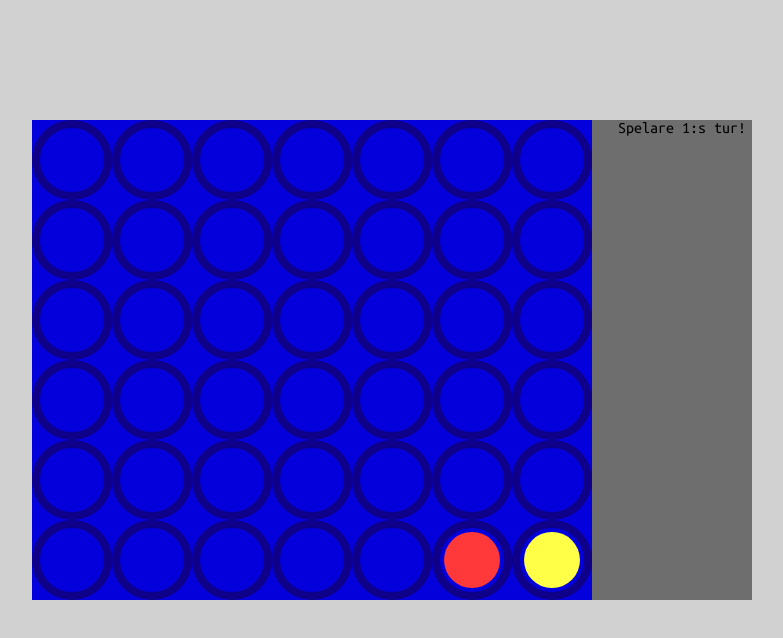
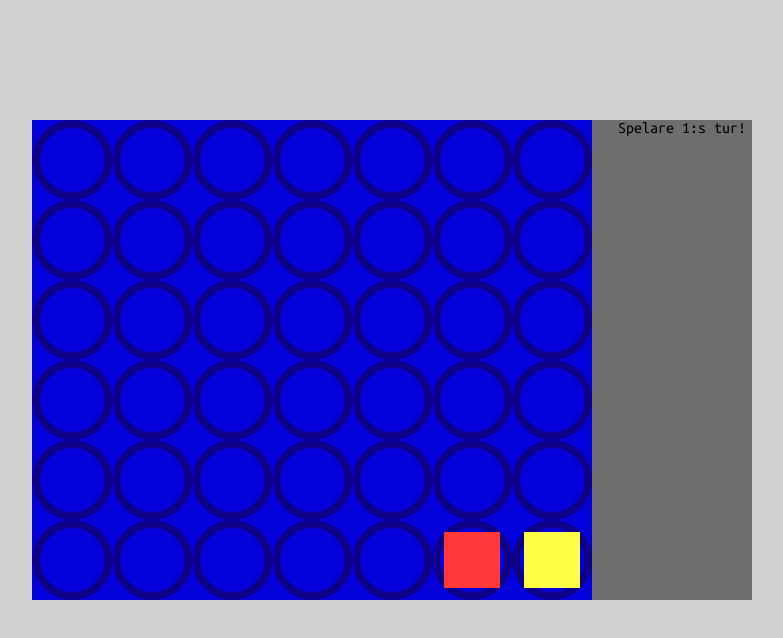
Before and after one commit to Teddymannen/JSConnect4, a website: page layout.html in a window 1280 px wide. Shown: the whole page, without its empty margins (248-1031 px from the left). Drawn offline with Linux system fonts and the light colour scheme.

Commit message:
Update style.css

```diff
--- a/style.css
+++ b/style.css
@@ -61,7 +61,7 @@ p {
     width: 90%;
     height: 90%;
     margin: auto;
-    border-radius: 50%;
+    /* border-radius: 50%; */
     background-color: rgb(209, 209, 209);
 }
 
@@ -69,7 +69,7 @@ p {
     width: 90%;
     height: 90%;
     margin: auto;
-    border-radius: 50%;
+    /* border-radius: 50%; */
     background-color: rgb(255, 255, 72);
 }
 
@@ -77,7 +77,7 @@ p {
     width: 90%;
     height: 90%;
     margin: auto;
-    border-radius: 50%;
+    /* border-radius: 50%; */
     background-color: rgb(255, 57, 57);
 }
 
```
